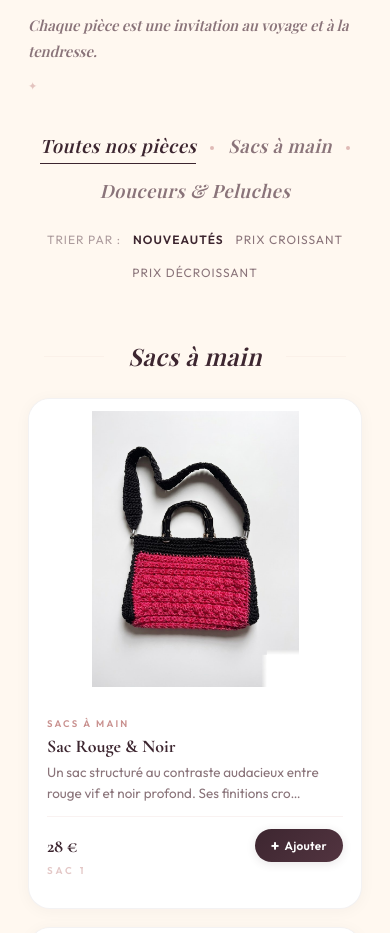
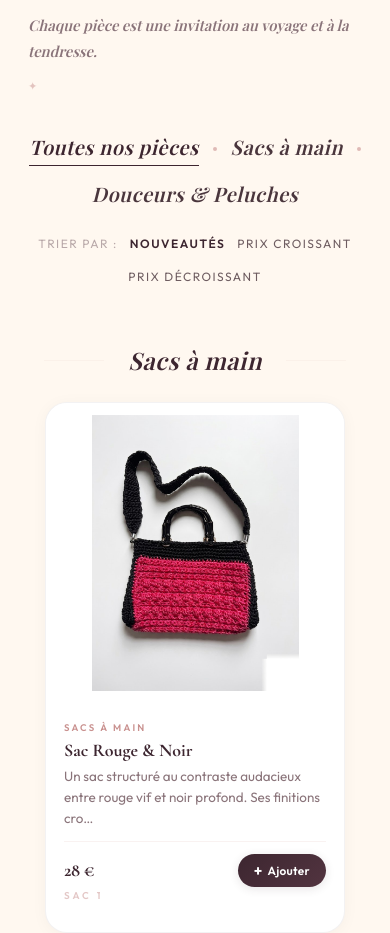
Before and after one commit to loudjass/paco-creation, a plain HTML site: page index.html in a window 390 px wide. Shown: the part 2983-3916 px from the top of the page. Drawn offline with nearby package versions, Linux system fonts and the light colour scheme; a web font is replaced by a local one.

Commit message:
style: final micro-polishing of filters and dynamic responsive centering of gallery grid

```diff
--- a/script.js
+++ b/script.js
@@ -683,7 +683,10 @@ document.addEventListener('DOMContentLoaded', () => {
                     const line = `- ${product.title} — ${product.price * item.qty} €${item.qty > 1 ? ` (x${item.qty})` : ''}`;
                     if (product.type === 'sac') {
                         bags.push(line);
+                    } else if (product.type === 'doudou' || product.type === 'coup-de-coeur') {
+                        doudous.push(line);
                     } else {
+                        // fallback pour tout autre type
                         doudous.push(line);
                     }
                 }
--- a/styles.css
+++ b/styles.css
@@ -66,14 +66,14 @@ section { padding:var(--section-padding) 0; }
 /* PREMIUM SHOP CONTROLS */
 .shop-controls {
   display: flex; flex-direction: column; align-items: center; justify-content: center;
-  margin-bottom: 50px; gap: 24px;
+  margin-bottom: 64px; gap: 28px;
 }
 .shop-filters {
-  display: flex; gap: 24px; align-items: center; flex-wrap: wrap; justify-content: center;
+  display: flex; gap: 32px; align-items: center; flex-wrap: wrap; justify-content: center;
 }
 .filter-btn {
   background: transparent; border: none; padding: 0 0 6px; position: relative;
-  color: var(--color-text-light); font-family: var(--font-serif); font-size: 1.15rem;
+  color: var(--color-text); font-family: var(--font-serif); font-size: 1.25rem;
   letter-spacing: 0.5px; font-style: italic; cursor: pointer; transition: color 0.4s ease;
 }
 .filter-btn::after {
@@ -89,14 +89,14 @@ section { padding:var(--section-padding) 0; }
 .filter-btn:hover::after, .filter-btn.active::after { width: 100%; left: 0; }
 
 .shop-sort {
-  display: flex; gap: 16px; align-items: center; font-size: 0.8rem;
-  text-transform: uppercase; letter-spacing: 1px; font-family: var(--font-sans); flex-wrap: wrap; justify-content: center;
+  display: flex; gap: 20px; align-items: center; font-size: 0.8rem;
+  text-transform: uppercase; letter-spacing: 1.5px; font-family: var(--font-sans); flex-wrap: wrap; justify-content: center;
 }
-.sort-label { color: var(--color-text-light); opacity: 0.7; }
+.sort-label { color: var(--color-text-light); opacity: 0.6; font-size: 0.75rem; }
 .sort-option {
-  color: var(--color-text-light); cursor: pointer; transition: color 0.3s ease; position: relative;
+  color: var(--color-text); cursor: pointer; transition: all 0.3s ease; position: relative; opacity: 0.8;
 }
-.sort-option:hover, .sort-option.active { color: var(--color-prune); font-weight: 600; }
+.sort-option:hover, .sort-option.active { color: var(--color-prune); font-weight: 600; opacity: 1; }
 
 .section-header::after {
   content:'✦'; display:block; margin-top:20px; font-size:0.7rem;
@@ -319,11 +319,15 @@ nav.nav-hidden { transform:translateY(-100%); }
 .view-item span { font-family:var(--font-serif); font-style:italic; font-weight:600; font-size:0.9rem; color:var(--color-prune); display:block; padding-bottom:6px; }
 /* GALLERY */
 .gallery-section { background-color:var(--color-cream); }
-.gallery-grid { display:grid; grid-template-columns:repeat(3, 1fr); gap:28px; }
-.gallery-grid .card { width:100%; }
+.gallery-grid {
+  display: flex; flex-wrap: wrap; justify-content: center; gap: 28px;
+}
+.gallery-grid .card {
+  flex: 0 1 calc(33.333% - 19px); min-width: 300px; max-width: 420px;
+}
 /* GRID DIVIDER */
 .grid-divider {
-  grid-column: 1 / -1; display: flex; align-items: center; justify-content: center;
+  flex: 0 0 100%; display: flex; align-items: center; justify-content: center;
   gap: 24px; margin: 40px 0 20px; width: 100%;
 }
 .divider-line {
@@ -333,8 +337,6 @@ nav.nav-hidden { transform:translateY(-100%); }
   color: var(--color-prune); font-family: var(--font-serif); font-size: 1.8rem;
   font-style: italic; margin: 0; font-weight: 400; letter-spacing: 0.5px;
 }
-/* Center orphan card on last row */
-.gallery-grid .card:last-child:nth-child(3n+1) { grid-column:2; }
 .card {
   background:white; border-radius:var(--radius-md); overflow:hidden;
   box-shadow:var(--shadow-soft); transition:var(--transition);
```
